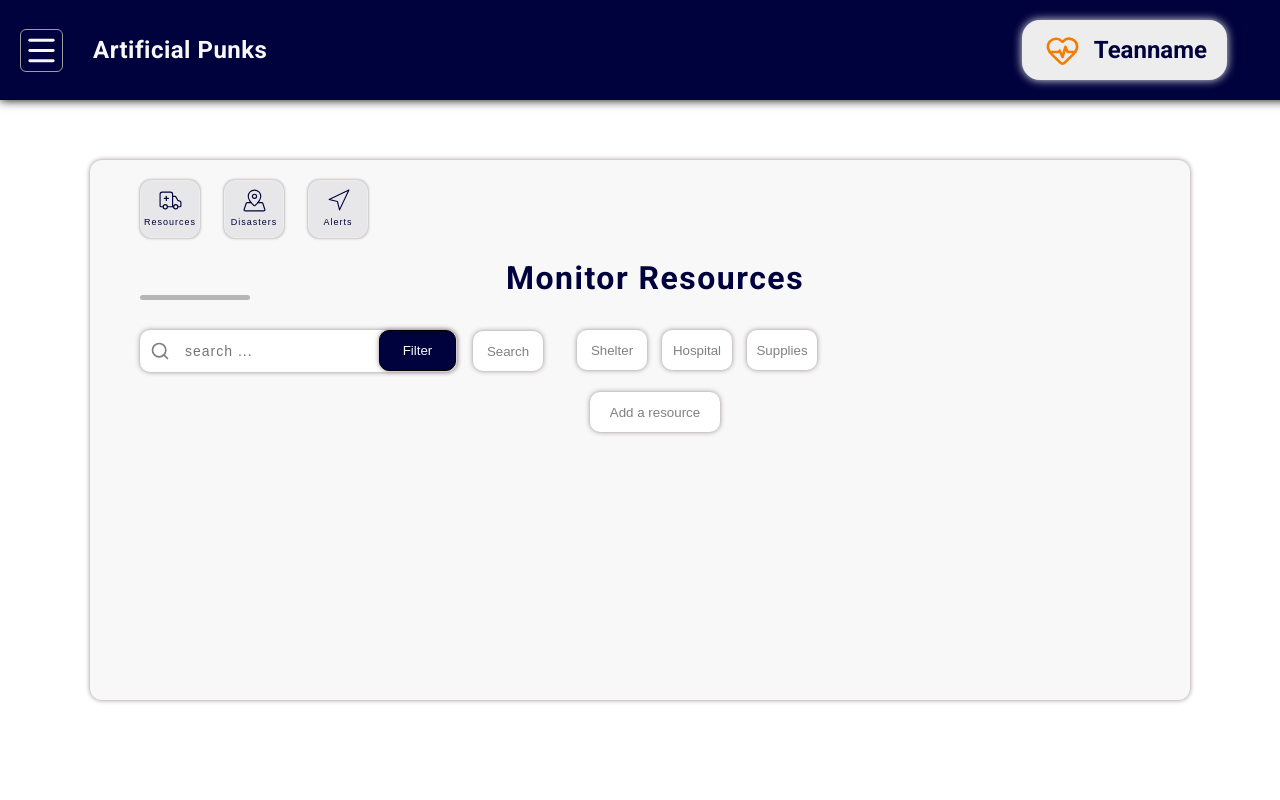
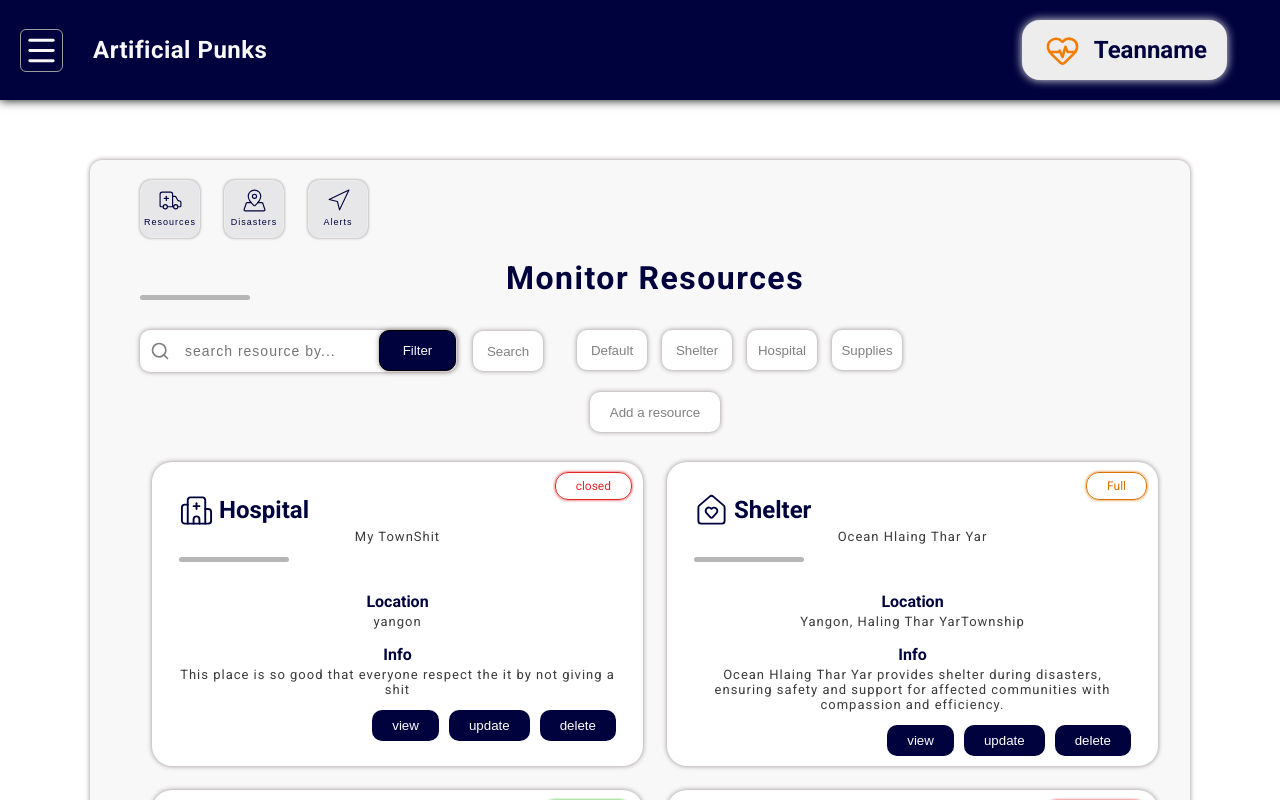
Before and after one commit to Isnotavailble/SDRC-Frontend, a React (Vite) app in the folder sdrc-unit00/: page /responder/home in a window 1280 px wide. Shown: the top 800 px of the page. Built offline with nearby package versions, Linux system fonts and the light colour scheme; sample sign-in values are in the browser's storage.

Commit message:
initial design for responder's monitoring resorce feature

```diff
--- /dev/null
+++ b/sdrc-unit00/src/MainPages/Cards/ResourceCard/ResourceCard.css
@@ -0,0 +1,69 @@
+.resource-card-container {
+    position: relative;
+    background-color: white;
+    padding : 10px;
+    padding-left: 27px;
+    padding-right: 27px;
+    width: 437px;
+    border-radius: 20px;
+    box-shadow:0px 0px 5px var(--card-shadow,"gray");
+}
+.resource-type-row {
+    display: flex;
+    align-items: center;gap: 5px;
+}
+.resource-type-row h3{
+    text-transform: capitalize;
+    font-size: 24px;
+    color: var(--dark-blue,"blue");
+}
+.resource-icon {
+    width: 35px;
+    height: 35px;
+    stroke-width: 1.3px;
+    color : var(--dark-blue,"blue");
+}
+.resource-status {
+    position: absolute;
+    right: 11px;
+    border : solid 1px;
+    border-radius: 13px;
+    text-align: center;
+    padding : 6px;
+    padding-left : 20px;
+    padding-right: 20px;
+    font-size: 12px;
+
+}
+.resource-text {
+    margin-top: -19px;
+    font-size: 13px;
+    letter-spacing: 1px;
+    color: rgb(59, 59, 59);
+}
+.resource-subheader {
+    color: var(--dark-blue);
+    font-size: 16px;
+    margin-bottom: 22px;
+
+}
+.resource-card-buttons {
+    display: flex;
+    gap: 10px;
+    justify-content: right;
+}
+.resource-card-buttons button {
+    padding: 8px;
+    padding-left : 20px;
+    padding-right: 20px;
+    border-radius: 10px;
+    background-color: var(--dark-blue);
+    color: white;
+    border: none;
+    transition: ease all 0.3s;
+
+}
+.resource-card-buttons button:hover{
+ padding-left: 24px;
+ padding-right: 27px;
+}
--- /dev/null
+++ b/sdrc-unit00/src/MainPages/Cards/ResourceCard/ResourceCard.jsx
@@ -0,0 +1,37 @@
+import { Container, Hospital, HouseHeart } from "lucide-react";
+import "./ResourceCard.css";
+export default function ResourceCard({ name, location, status, info, type }) {
+    const color = () => {
+        if (!status) return "";
+        if (status.toLowerCase() === "available")
+            return "#21af09";
+        else if (status.toLowerCase() === "unavailable" || status.toLowerCase() === "closed")
+            return "#e62525";
+        return "#db6f00";
+    }
+    const buttons = ["view", "update", "delete"];
+
+    return (
+        <div className="resource-card-container">
+            <div className="resource-status" style={{ borderColor: color(), color: color() , boxShadow : "0px 0px 3px " + color() }} >{status}</div>
+            <div className="resource-type-row">
+                {type === "hospital" && <Hospital className="resource-icon" />}
+                {type === "shelter" && <HouseHeart className="resource-icon" />}
+                {type === "supplies" && <Container className="resource-icon" />}
+                <h3>{type}</h3>
+            </div>
+            <p className="resource-text">{name}</p>
+            <div className="line"></div>
+
+            <h3 className="resource-subheader">Location</h3>
+            <p className="resource-text">{location}</p>
+
+            <h3 className="resource-subheader">Info</h3>
+            <p className="resource-text">{info}</p>
+
+            <div className="resource-card-buttons">
+                {buttons.map((b, i) => <button key={`card-button ${i}`}>{b}</button>)}
+            </div>
+        </div>
+    );
+}
--- a/sdrc-unit00/src/MainPages/Features/Monitor_Resources/MonitorResources.css
+++ b/sdrc-unit00/src/MainPages/Features/Monitor_Resources/MonitorResources.css
@@ -20,6 +20,7 @@
 }
 
 .add-button {
+    position: relative;
     border-radius: 10px;
     border: none;
     background-color: white;
@@ -29,9 +30,22 @@
     width: 130px;
     box-shadow: 0px 0px 5px var(--card-shadow);
     transition: ease all 0.3s;
+
 }
 
 .add-button:hover {
     background-color: rgb(240, 239, 239);
     box-shadow: 0px 0px 10px var(--card-shadow, "gray");
 }
+
+.resouces-layout {
+
+    margin-top: 30px;
+    display: flex;
+    flex-direction: row;
+    flex: 1;
+    flex-wrap: wrap;
+    justify-content: center;
+    gap: 24px;
+
+}
--- a/sdrc-unit00/src/MainPages/Features/Monitor_Resources/MonitorResources.jsx
+++ b/sdrc-unit00/src/MainPages/Features/Monitor_Resources/MonitorResources.jsx
@@ -1,10 +1,49 @@
+import ResourceCard from "../../Cards/ResourceCard/ResourceCard";
 import ButtonStyle from "../SearchBar/ButtonStyle";
 import SearchBar from "../SearchBar/SearchBar";
 import "./MonitorResources.css";
 
 export default function MonitorResources() {
 
-    const filter_options = ["Shelter", "Hospital", "Supplies"];
+    const filter_options = ["Default", "Shelter", "Hospital", "Supplies"];
+    const resources = [{
+        type: "hospital",
+        name: "My TownShit",
+        status: "closed",
+        location: "yangon",
+        info: "This place is so good that everyone respect the it by not giving a shit"
+    },
+    {
+        type: "shelter",
+        name: "Ocean Hlaing Thar Yar",
+        status: "Full",
+        location: "Yangon, Haling Thar YarTownship",
+        info: "Ocean Hlaing Thar Yar provides shelter during disasters, ensuring safety and support for affected communities with compassion and efficiency."
+    }, {
+        type: "supplies",
+        name: "Junction Square",
+        status: "Available",
+        location: "Yangon, Haling Thar YarTownship",
+        info: "Ocean Hlaing Thar Yar provides shelter during disasters, ensuring safety and support for affected communities with compassion and efficiency."
+    },
+    {
+        type: "supplies",
+        name: "Junction Square",
+        status: "Unavailable",
+        location: "Yangon, Haling Thar YarTownship",
+        info: "Ocean Hlaing Thar Yar provides shelter during disasters, ensuring safety and support for affected communities with compassion and efficiency."
+    }];
+    const test = (range) => {
+        const response = []
+        for (let i = 0; i < range; i++) {
+            for (let r in resources) {
+                response.push(resources[r]);
+                console.log(r);
+            }
+        }
+        return response;
+    }
+
     return (
         <div className="monitor-resource-container">
             <h1>Monitor Resources</h1>
@@ -13,8 +52,8 @@ export default function MonitorResources() {
             <button className="add-button">Add a resource</button>
 
             {/* results div*/}
-            <div>
-
+            <div className="resouces-layout">
+                {test(2).map((r, i) => <ResourceCard key={i} name={r.name} info={r.info} status={r.status} location={r.location} type={r.type} />)}
             </div>
         </div>
     )
--- a/sdrc-unit00/src/MainPages/Features/SearchBar/SearchBar.css
+++ b/sdrc-unit00/src/MainPages/Features/SearchBar/SearchBar.css
@@ -69,8 +69,11 @@
     overflow: hidden;
     left: -95px;
     background-color: var(--light-gray, "gray");
+    background-color: rgba(232, 232, 233, 0.822);
     border-radius: 10px;
+
     transition: ease all 0.3s;
+    z-index: 101;
 }
 
 .filter-dropdown button {
--- a/sdrc-unit00/src/MainPages/Features/SearchBar/SearchBar.jsx
+++ b/sdrc-unit00/src/MainPages/Features/SearchBar/SearchBar.jsx
@@ -21,12 +21,12 @@ export default function SearchBar({ filter_options }) {
             {/*search bar div*/}
             <div className="searchbar-box">
                 <Search className="searchbar-icon" strokeWidth={2} color="#807e7e" size={20} />
-                <input placeholder="search ..." type="text" />
+                <input placeholder="search resource by..." type="text" />
                 <button className="filter-button" onClick={() => { dropDownHandler("filter_drop", 120) }}>{selectedType || "Filter"}</button>
 
                 <div className="filter-drop-box">
                     <div className="filter-dropdown" ref={el => { if (el) drop.current["filter_drop"] = el }}>
-                        {filter_options.map((o, i) => <button key={i} onClick={() => {dropDownHandler("filter_drop",120);setSelectedType(o)}}>{o}</button>)}
+                        {filter_options.slice(1).map((o, i) => <button key={i} onClick={() => {dropDownHandler("filter_drop",120);setSelectedType(o)}}>{o}</button>)}
                     </div>
                 </div>
 
--- a/sdrc-unit00/src/MainPages/ResponderMainPage/ResponderMainPage.css
+++ b/sdrc-unit00/src/MainPages/ResponderMainPage/ResponderMainPage.css
@@ -1,6 +1,6 @@
 .responder-main-page-container {
     position: relative;
-    height: 500px;
+    min-height: 500px;
     padding: 20px;
     margin: 50px;
     margin-top: 120px;
--- a/sdrc-unit00/src/index.css
+++ b/sdrc-unit00/src/index.css
@@ -15,6 +15,7 @@
     --main-card-color : #ededed;
     --light-gray : #e1e1e1;
     --card-shadow : rgb(150, 139, 139);
+
 }
 
 @font-face {
```
